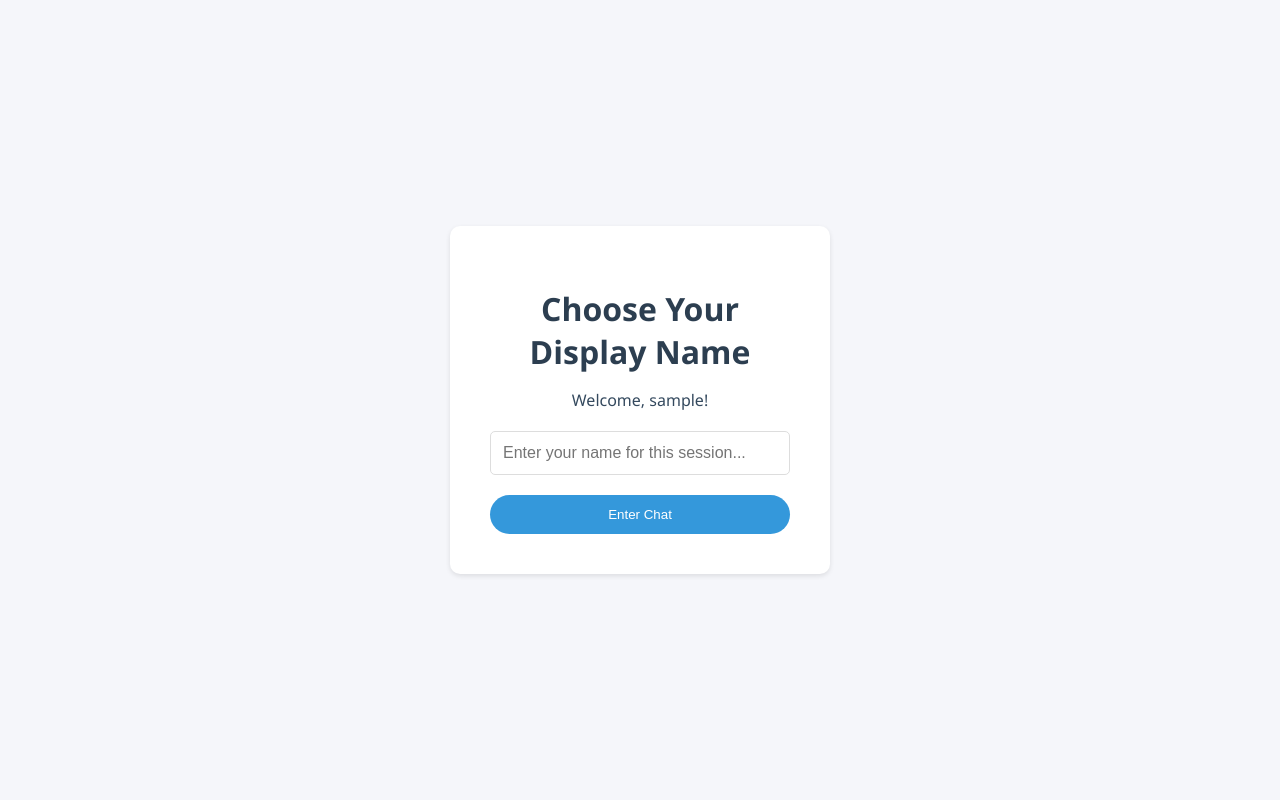
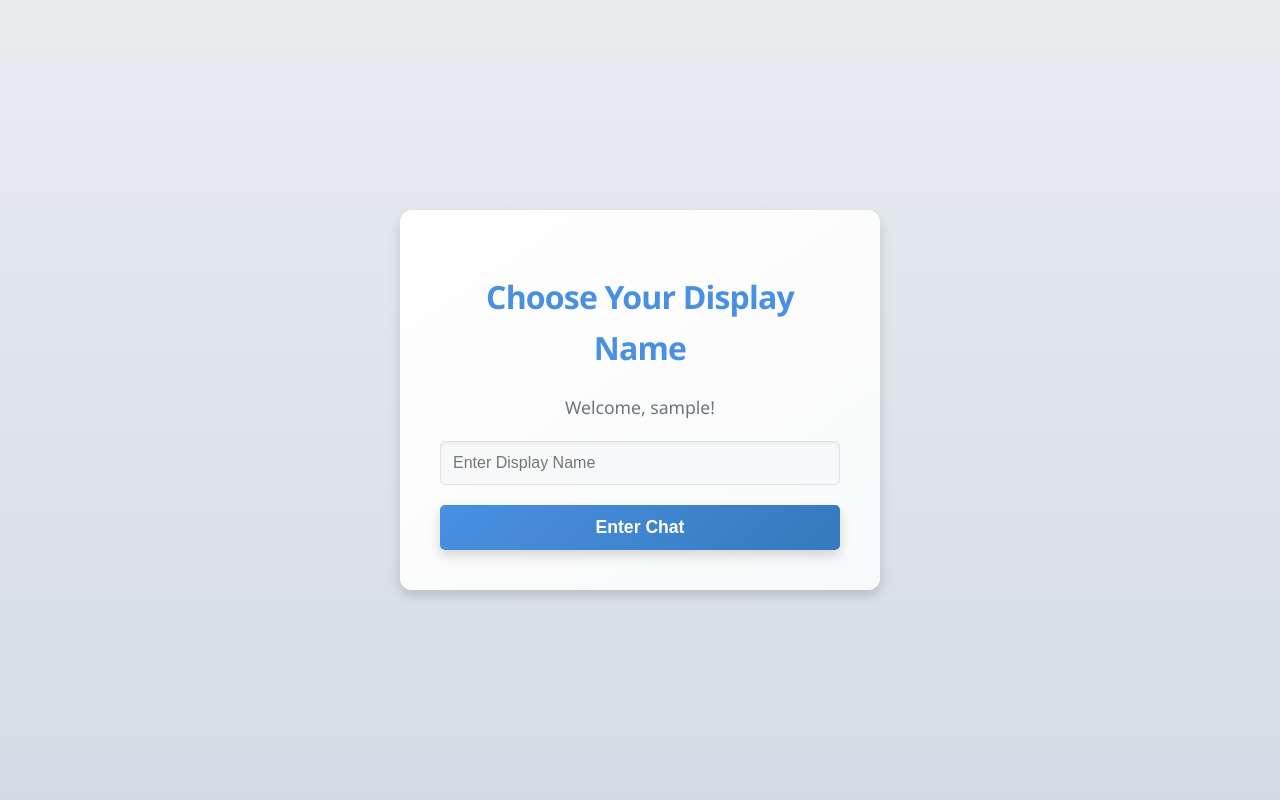
Before and after one commit to nikhilkumar0102/Elevate_Labs-Cyber-Security-Internship, a Flask app: page /choose-nickname in a window 1280 px wide. Run offline with Flask 3, Linux system fonts and the light colour scheme; the visitor is signed in with stand-in values (Sample User, id 1); some libraries are stand-ins or nearby versions.

Commit message:
Update choose_nickname.html

```diff
--- a/Project2 Chatapp/templates/choose_nickname.html
+++ b/Project2 Chatapp/templates/choose_nickname.html
@@ -3,62 +3,128 @@
 <head>
     <meta charset="UTF-8" />
     <meta name="viewport" content="width=device-width, initial-scale=1.0" />
-		<title>Choose Your Nickname</title>
-		<link
-			rel="stylesheet"
-			href="{{ url_for('static', filename='styles.css') }}"
-		/>
+    <title>Choose Nickname</title>
+    <link rel="stylesheet" href="{{ url_for('static', filename='styles.css') }}" />
     <style>
-			/* Re-using styles from login.html for consistency */
+        :root {
+            --primary: #4a90e2;
+            --secondary: #6c757d;
+            --background: #e9ecef;
+            --white: #ffffff;
+            --danger: #dc3545;
+            --success: #28a745;
+            --shadow: 0 6px 12px rgba(0, 0, 0, 0.15);
+            --border-radius: 12px;
+            --transition: all 0.3s ease-in-out;
+            --gradient: linear-gradient(135deg, #4a90e2 0%, #357abd 100%);
+            --text-dark: #2d3748;
+            --input-bg: #f8f9fa;
+        }
+
         body {
+            margin: 0;
+            padding: 0;
+            min-height: 100vh;
+            background: linear-gradient(to bottom, var(--background), #d3dce6);
             display: flex;
             justify-content: center;
             align-items: center;
-				height: 100vh;
-				background-color: #f5f6fa;
+            color: var(--text-dark);
+            line-height: 1.6;
+            overflow: hidden;
         }
-			.login-container {
-				background: white;
+
+        .choose-nickname-container {
+            background: var(--white);
             padding: 40px;
-				border-radius: 10px;
+            border-radius: var(--border-radius);
             box-shadow: var(--shadow);
             text-align: center;
-				width: 300px;
+            width: 100%;
+            max-width: 400px;
+            margin: 20px;
+            position: relative;
+            overflow: hidden;
+            background: linear-gradient(145deg, #ffffff, #f8f9fa);
         }
-			.login-container h1 {
+
+        .choose-nickname-container h1 {
             color: var(--primary);
-				margin-bottom: 10px;
+            margin-bottom: 20px;
+            font-size: 2rem;
+            font-weight: 700;
+            letter-spacing: -0.025em;
         }
-			.login-container p {
+
+        .choose-nickname-container p {
+            color: var(--secondary);
             margin-bottom: 20px;
-				color: var(--secondary);
+            font-size: 1.1rem;
         }
-			.login-container input {
+
+        .choose-nickname-container input {
             width: 100%;
             padding: 12px;
             margin-bottom: 20px;
-				border: 1px solid #ddd;
+            border: 1px solid #dfe4ea;
             border-radius: 5px;
             font-size: 1em;
             box-sizing: border-box;
+            background: var(--input-bg);
+            box-shadow: inset 0 2px 4px rgba(0, 0, 0, 0.05);
+            transition: var(--transition);
         }
-			.login-container button {
+
+        .choose-nickname-container input:focus {
+            outline: none;
+            border-color: var(--primary);
+            box-shadow: 0 0 8px rgba(74, 144, 226, 0.4);
+            background: #ffffff;
+        }
+
+        .choose-nickname-container button {
             width: 100%;
+            padding: 12px;
+            background: var(--gradient);
+            color: var(--white);
+            border: none;
+            border-radius: 5px;
+            font-size: 1.1em;
+            font-weight: 600;
+            cursor: pointer;
+            box-shadow: var(--shadow);
+            transition: var(--transition);
+        }
+
+        .choose-nickname-container button:hover {
+            background: linear-gradient(135deg, #357abd 0%, #2a5d9c 100%);
+            transform: translateY(-2px);
+        }
+
+        @media (max-width: 480px) {
+            .choose-nickname-container {
+                padding: 20px;
+                margin: 10px;
+                max-width: 100%;
+            }
+
+            .choose-nickname-container h1 {
+                font-size: 1.5rem;
+            }
+
+            .choose-nickname-container p {
+                font-size: 1rem;
+            }
         }
     </style>
 </head>
 <body>
-		<div class="login-container">
+    <div class="choose-nickname-container">
         <h1>Choose Your Display Name</h1>
         <p>Welcome, {{ account_username }}!</p>
         <form method="POST" action="{{ url_for('set_nickname') }}">
             <input type="hidden" name="csrf_token" value="{{ csrf_token }}">
-				<input
-					type="text"
-					name="nickname"
-					placeholder="Enter your name for this session..."
-					required
-				/>
+            <input type="text" name="nickname" placeholder="Enter Display Name" required />
             <button type="submit">Enter Chat</button>
         </form>
     </div>
```
Lines whose indentation alone changed are shown as unchanged.
